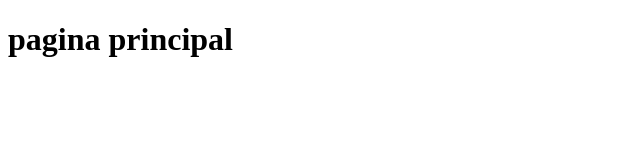
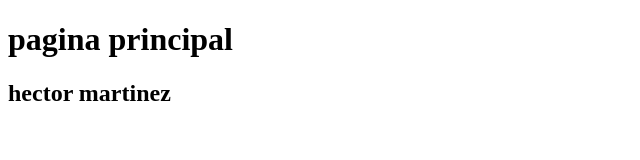
Before and after one commit to hectormtz12/repositiriosRamas, a plain HTML site: page index.html in a window 1280 px wide. Shown: the whole page, without its empty margins (0-640 px from the left). Drawn offline with Linux system fonts and the light colour scheme.

Commit message:
se agrego un h2

```diff
--- a/index.html
+++ b/index.html
@@ -8,5 +8,6 @@
 </head>
 <body>
     <h1>pagina principal</h1>
+    <h2>hector martinez</h2>
 </body>
 </html>
```
